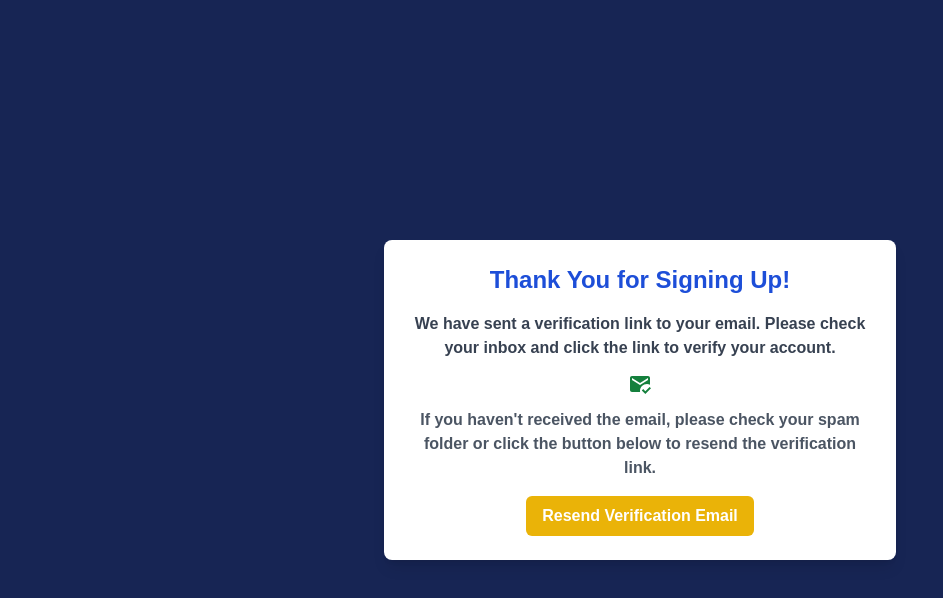
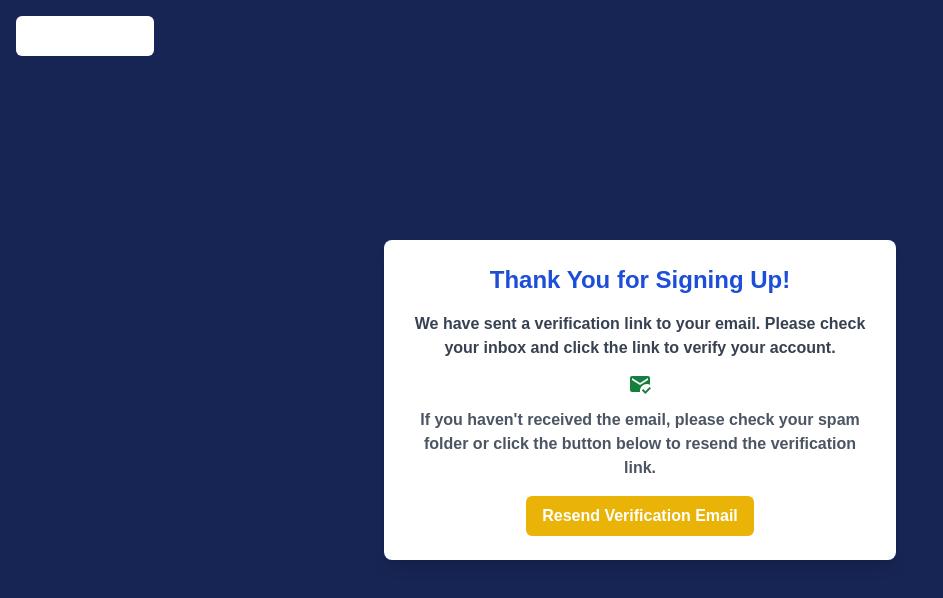
Before and after one commit to Bousef/shellhacks-2024, a Next.js app: page /verification in a window 1280 px wide. Shown: the top 598 px of the page, without its empty margins (0-943 px from the left). Built offline with nearby package versions, Linux system fonts and the light colour scheme; no server answers.

Commit message:
added routing back to login

```diff
--- a/src/app/verification/page.tsx
+++ b/src/app/verification/page.tsx
@@ -10,16 +10,21 @@ import 'react-toastify/dist/ReactToastify.css';
 const EmailVerificationPage = () => {
   const router = useRouter();
 
+  // Function to handle login button click
+  const handleLoginClick = () => {
+    router.push('/login');
+  };
+
+  // Function to resend the verification email
   const resendVerificationEmail = async () => {
     const user = auth.currentUser;
     if (user) {
       try {
         await sendEmailVerification(user);
-        console.log("Sending success toast"); // Debugging log
         // Display success toast
         toast.success('Verification email sent!', {
           position: "bottom-right",
-          autoClose: 10000, // Increased duration
+          autoClose: 10000,
           hideProgressBar: true,
           closeOnClick: true,
           pauseOnHover: true,
@@ -27,10 +32,10 @@ const EmailVerificationPage = () => {
         });
       } catch (error) {
         console.error(error);
-        console.log("Sending error toast"); // Debugging log
-        toast.error('Error sending verification email please try again!', {
+        // Display error toast
+        toast.error('Error sending verification email, please try again!', {
           position: "bottom-right",
-          autoClose: 10000, // Increased duration
+          autoClose: 10000,
           hideProgressBar: true,
           closeOnClick: true,
           pauseOnHover: true,
@@ -41,14 +46,25 @@ const EmailVerificationPage = () => {
   };
 
   return (
-    <div className="flex justify-center items-center min-h-screen bg-blue-950">
+    <div className="relative min-h-screen bg-blue-950 flex justify-center items-center">
+      {/* Back to Login Button on the top left */}
+      <button
+        onClick={handleLoginClick}
+        className="absolute top-4 left-4 bg-white hover:bg-slate-300 text-white font-bold py-2 px-4 rounded-md transition duration-200"
+      >
+        Back to Login
+      </button>
+
+      {/* Email verification box centered */}
       <div className="p-6 bg-white rounded-lg shadow-lg text-center max-w-lg">
         <h1 className="text-2xl font-bold text-blue-700 mb-4">Thank You for Signing Up!</h1>
 
         <p className="text-gray-700 mb-3 font-semibold">
           We have sent a verification link to your email. Please check your inbox and click the link to verify your account.
         </p>
+
         <MarkEmailReadIcon className="text-green-700 text-6xl w-20 h-20 align-self-center" />
+
         <p className="text-gray-600 mt-3 size-full font-semibold">
           If you haven't received the email, please check your spam folder or click the button below to resend the verification link.
         </p>
```
